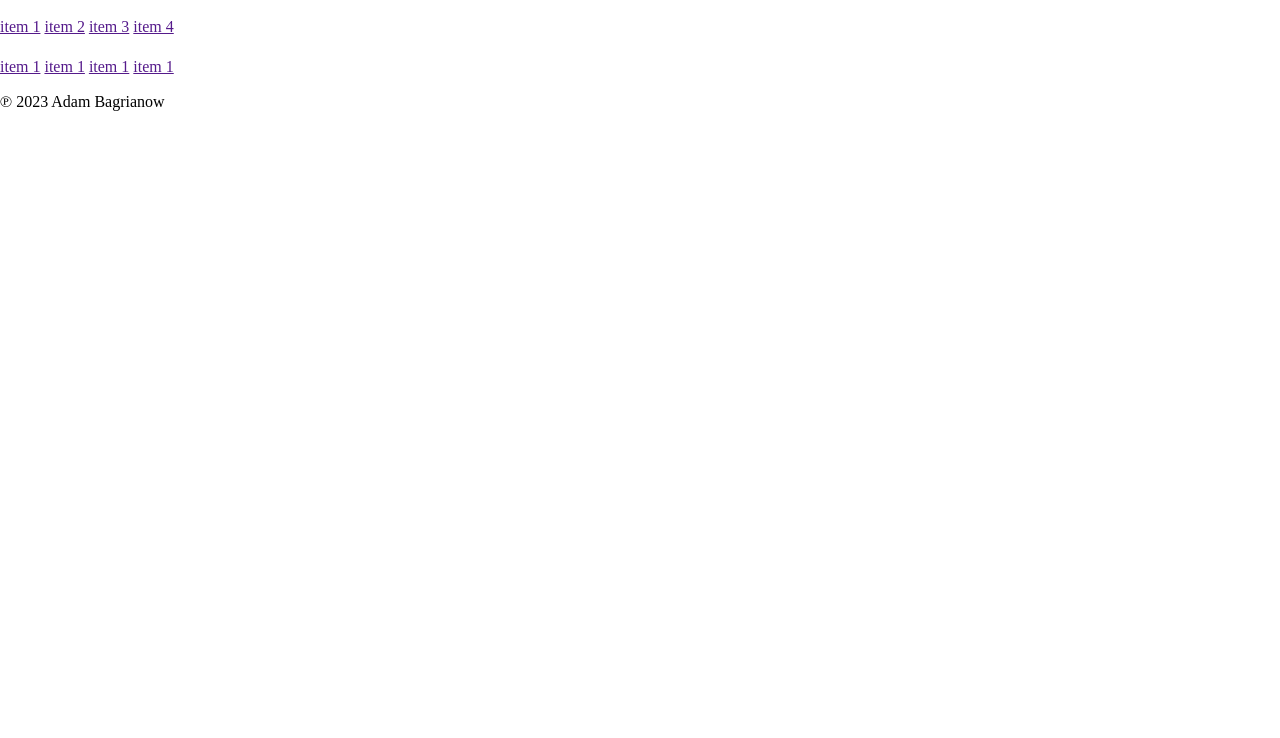
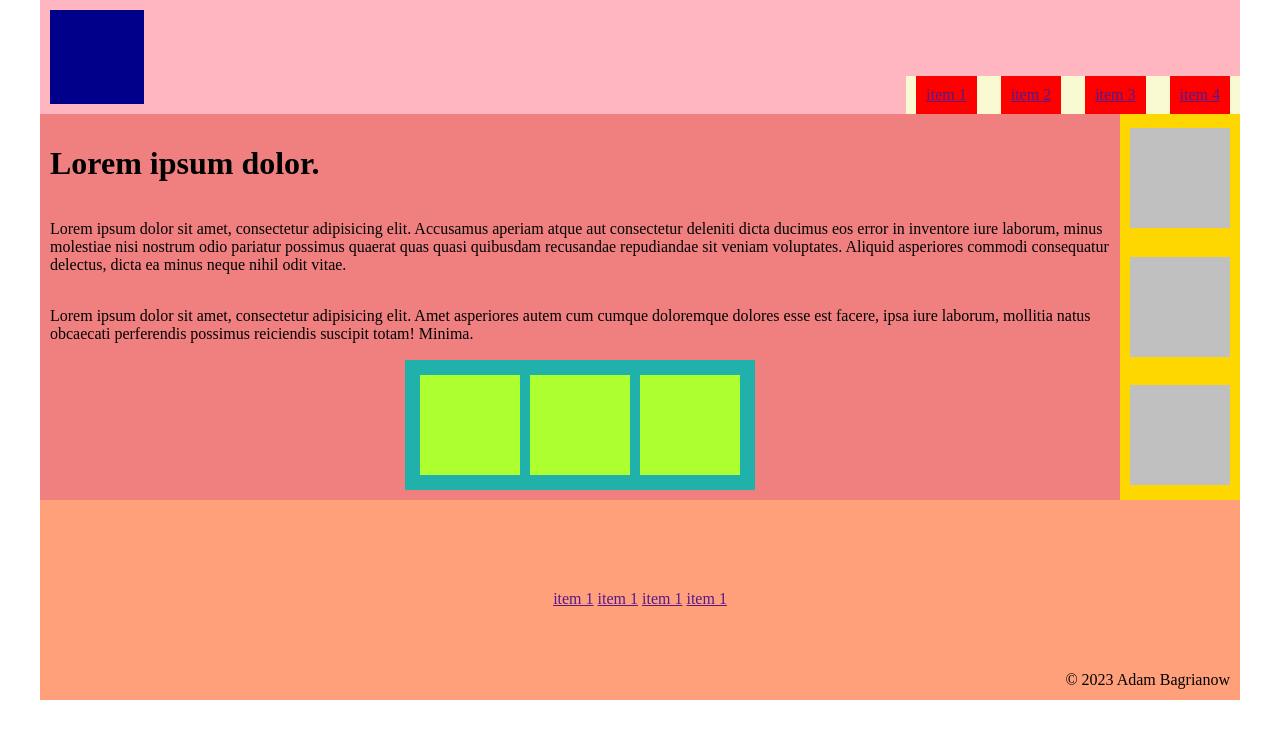
Before and after one commit to Bagrianow/Layout, a plain HTML site: page index.html in a window 1280 px wide. Drawn offline with Linux system fonts and the light colour scheme.

Commit message:
layout flexbox with respon and examples

```diff
--- a/index.html
+++ b/index.html
@@ -26,9 +26,9 @@
 
     <main class="main__wrapper">
         <article class="mainArticle">
-            <h1 class="mainArticle__hdl"></h1>
-            <p class="mainArticle__text"></p>
-            <p class="mainArticle__text"></p>
+            <h1 class="mainArticle__hdl">Lorem ipsum dolor.</h1>
+            <p class="mainArticle__text">Lorem ipsum dolor sit amet, consectetur adipisicing elit. Accusamus aperiam atque aut consectetur deleniti dicta ducimus eos error in inventore iure laborum, minus molestiae nisi nostrum odio pariatur possimus quaerat quas quasi quibusdam recusandae repudiandae sit veniam voluptates. Aliquid asperiores commodi consequatur delectus, dicta ea minus neque nihil odit vitae.</p>
+            <p class="mainArticle__text">Lorem ipsum dolor sit amet, consectetur adipisicing elit. Amet asperiores autem cum cumque doloremque dolores esse est facere, ipsa iure laborum, mollitia natus obcaecati perferendis possimus reiciendis suscipit totam! Minima.</p>
             <section class="mainArticle__related related">
                 <div class="related__item"></div>
                 <div class="related__item"></div>
@@ -48,7 +48,7 @@
             <a href="" class="secondaryMenu__item">item 1</a>
             <a href="" class="secondaryMenu__item">item 1</a>
         </nav>
-        <p class="copyright">&copysr; 2023 Adam Bagrianow</p>
+        <p class="copyright">&#169; 2023 Adam Bagrianow</p>
     </footer>
 </div>
 
--- a/src/css/styles.css
+++ b/src/css/styles.css
@@ -1,30 +1,134 @@
-.container {}
+.container {
+    max-width: 1200px;
+    width: 100%;
+    background-color: lightblue;
+    margin-inline: auto;
+}
 
-.header__wrapper {}
+.header__wrapper {
+    background-color: lightpink;
+    display: flex;
+    justify-content: space-between;
+    align-items: flex-end;
+}
 
-.logo {}
-.logo .logo__img {}
+.logo {
+    width: 94px;
+    height: 94px;
+    background-color: darkblue;
+    display: inline-block;
+    margin: 10px;
+}
 
-.menu {}
-.menu .menu__item {}
-.menu .menu__item.menu__item--active {}
+.logo .logo__img {
+}
 
-.main__wrapper {}
+.menu {
+    background-color: lightgoldenrodyellow;
+}
 
-.mainArticle {}
-.mainArticle .mainArticle__hdl{}
-.mainArticle .mainArticle__text {}
-.mainArticle .mainArticle__related {}
+.menu .menu__item {
+    padding: 10px;
+    display: inline-block;
+    margin-inline: 10px;
+    background-color: red;
+}
 
-.related {}
-.related .related__item {}
+.menu .menu__item.menu__item--active {
+}
 
-.aside {}
-.aside .aside__item {}
+.main__wrapper {
+    background-color: lightcyan;
+    display: flex;
+    flex-direction: column;
+}
 
-.footer__wrapper {}
+@media screen and (min-width: 650px) {
+    .main__wrapper {
+        flex-direction: row;
+    }
+}
 
-.secondaryMenu {}
-.secondaryMenu .secondaryMenu__item {}
+.mainArticle {
+    background-color: lightcoral;
+    padding: 10px;
+    width: 100%;
+    display: flex;
+    flex-direction: column;
+    justify-content: center;
+}
 
-.copyright {}
+.mainArticle .mainArticle__hdl {
+}
+
+.mainArticle .mainArticle__text {
+}
+
+.mainArticle .mainArticle__related {
+}
+
+.related {
+    background-color: lightseagreen;
+    padding: 10px;
+    display: flex;
+    justify-content: space-around;
+    max-width: 400px;
+    align-self: center;
+    /*margin-inline: auto;*/
+}
+
+.related .related__item {
+    width: 100px;
+    height: 100px;
+    background-color: greenyellow;
+    margin: 5px;
+}
+
+.aside {
+    background-color: gold;
+    display: flex;
+    justify-content: center;
+    order: -10;
+}
+
+@media screen and (min-width: 400px){
+    .aside {
+        order: 0;
+    }
+}
+
+@media screen and (min-width: 650px) {
+    .aside {
+        flex-direction: column;
+        justify-content: space-around;
+    }
+}
+
+.aside .aside__item {
+    width: 100px;
+    height: 100px;
+    background-color: silver;
+    margin: 10px;
+}
+
+.footer__wrapper {
+    background-color: lightsalmon;
+    min-height: 200px;
+    display: flex;
+    justify-content: center;
+    align-items: center;
+    position: relative;
+}
+
+.secondaryMenu {
+}
+
+.secondaryMenu .secondaryMenu__item {
+}
+
+.copyright {
+    position: absolute;
+    bottom: 10px;
+    right: 10px;
+    margin: 0;
+}
```
